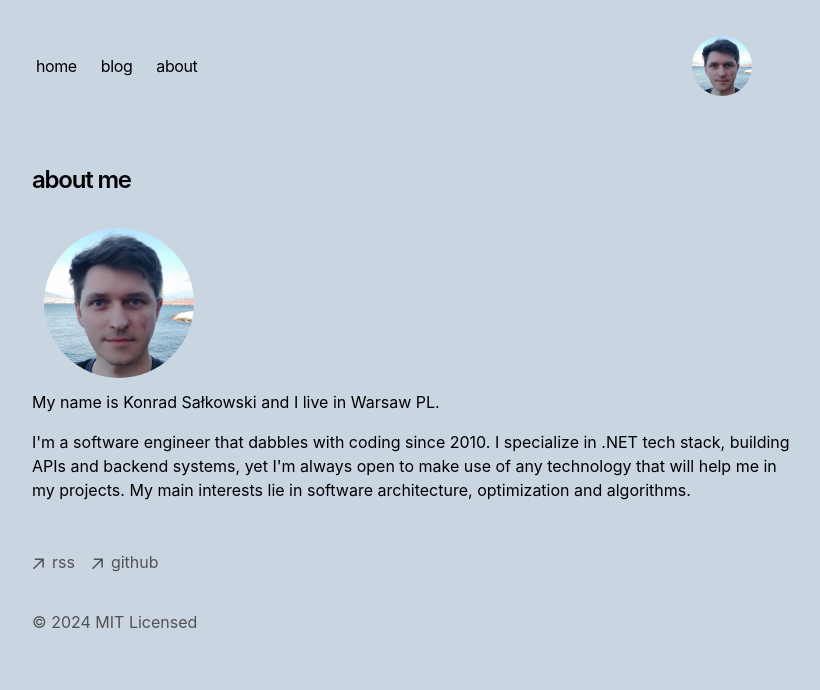
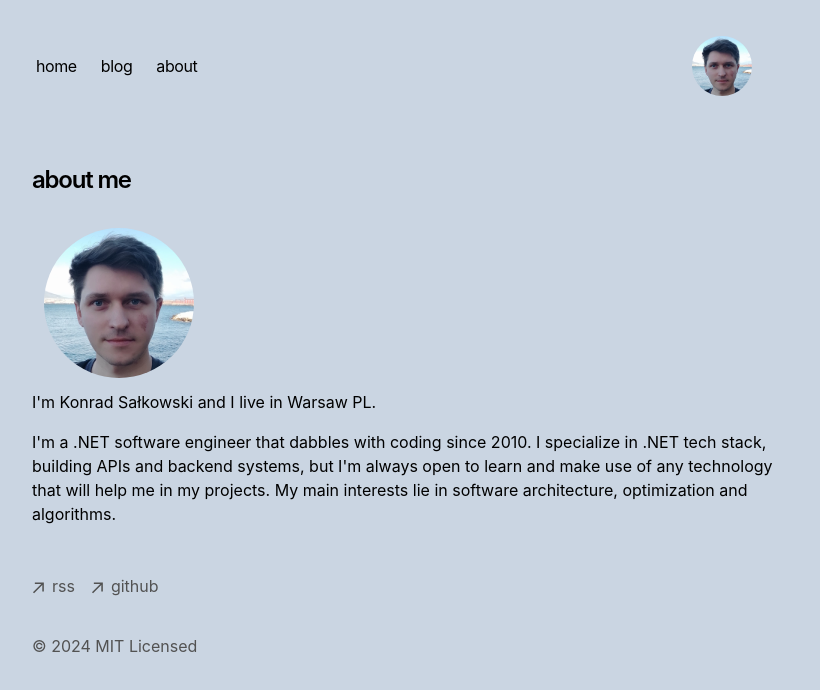
Before and after one commit to ksalk/ksalk.github.io, a Next.js app: page /about in a window 1280 px wide. Shown: the top 690 px of the page, without its empty margins (224-1044 px from the left). Built offline with nearby package versions, Linux system fonts and the light colour scheme.

Commit message:
Updated content

```diff
--- a/app/about/page.tsx
+++ b/app/about/page.tsx
@@ -28,10 +28,10 @@ export default function Page() {
         />
       </p>
       <p className="mb-4">
-        {`My name is Konrad Sałkowski and I live in Warsaw PL.`}
+        {`I'm Konrad Sałkowski and I live in Warsaw PL.`}
       </p>
       <p className="mb-4">
-        {`I'm a software engineer that dabbles with coding since 2010. I specialize in .NET tech stack, building APIs and backend systems, yet I'm always open to make use of any technology that will help me in my projects.
+        {`I'm a .NET software engineer that dabbles with coding since 2010. I specialize in .NET tech stack, building APIs and backend systems, but I'm always open to learn and make use of any technology that will help me in my projects.
         My main interests lie in software architecture, optimization and algorithms.`}
       </p>
     </section>
```
